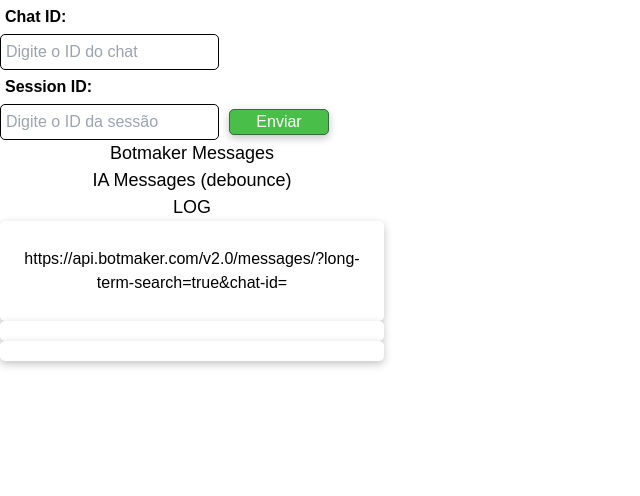
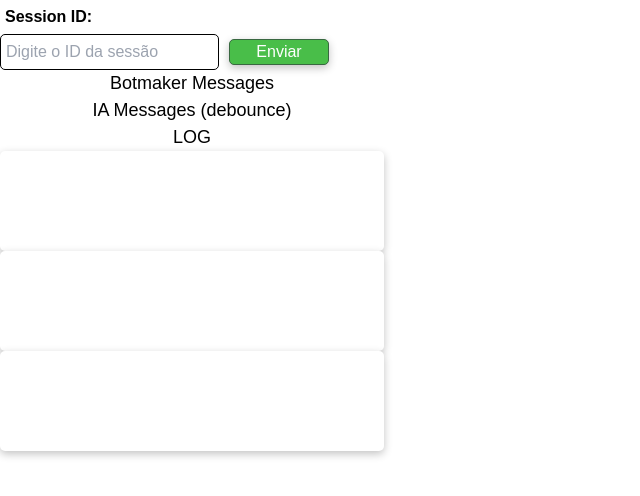
Before and after one commit to PauloRotundaro/ia-links, a Next.js app: page / in a window 1280 px wide. Shown: the top 496 px of the page, without its empty margins (0-640 px from the left). Built offline with nearby package versions, Linux system fonts and the light colour scheme.

Commit message:
fix: column content

```diff
--- a/src/app/globals.css
+++ b/src/app/globals.css
@@ -50,6 +50,9 @@ body {
   display: flex;
   padding: 10px;
   overflow-wrap: anywhere;
+  max-height: 500px;
+  min-height: 100px;
+  flex-direction: column;
 }
 
 .scrollbar{
--- a/src/app/page.tsx
+++ b/src/app/page.tsx
@@ -3,11 +3,16 @@
 import { useState } from "react";
 
 export default function Home() {
-  const [inputChatId, setInputChatId] = useState("");
+  type Message = {
+    from: string;
+    text: string;
+  };
+
   const [inputSessionId, setInputSessionId] = useState("");
-  const [sessionId, setSessionId] = useState("");
+  const [chatId, setChatId] = useState("");
   const [debounceContent, setDebounceContent] = useState("");
   const [logContent, setLogContent] = useState("");
+  const [botmakerContent, setBotmakerContent] = useState<Message[]>([]);
   const [copied, setCopied] = useState(false);
 
   const handleCopy = async (text: string) => {
@@ -20,55 +25,33 @@ export default function Home() {
     }
   };
 
-  const fetchSessionId = async (chatId: string) => {
-    if (!inputChatId) throw new Error("ID do chat não informado.");
+  const fetchSessionId = async (sessionId: string) => {
+    if (!inputSessionId) throw new Error("ID da sessão não informado.");
 
-    try {
-      const response = await fetch(`https://api.botmaker.com/v2.0/chats/${chatId}`, {
-        method: "GET",
-        headers: {
-          "Content-Type": "application/json",
-          "access-token": "eyJhbGciOiJIUzUxMiJ9.eyJidXNpbmVzc0lkIjoiem9zc21vdmlkYSIsIm5hbWUiOiJBZG1pbiBBUElzIiwiYXBpIjp0cnVlLCJpZCI6ImRZbExYZkx2YjloeHF5WmpaaXZRSkJUMXNONTIiLCJleHAiOjE4NTcwNzE4NzcsImp0aSI6ImRZbExYZkx2YjloeHF5WmpaaXZRSkJUMXNONTIifQ.ee_L_HlLYdYpyg6y2-AyZ6_bRzSCYMOxJZAH4NbQTRNCsYZKSA96tTSFRcZiOGlaiLIWI1-ZYjxhOPGUPlf5iA", // 🔹 Adicionando o cabeçalho de autenticação
-        },
-      });
-      if (!response.ok) throw new Error("Erro ao buscar dados da API");
-
-      const data = await response.json();
-      const sessionIdFromApi = data?.variables?.ia_session_id;
-
-      if (sessionIdFromApi) {
-        setSessionId(sessionIdFromApi);
-
-        const contentResponse = await fetch(`https://api-ia.zoss.com.br/getContent?iaSessionId=${sessionIdFromApi}`, {
+    const contentResponse = await fetch(`https://api-ia.zoss.com.br/getContent?iaSessionId=${sessionId}`, {
       method: "GET",
       headers: {
         "Content-Type": "application/json"
       }
     });
+    if (!contentResponse.ok) {
+      console.log(`Erro: ${contentResponse.status}`);
+    }
 
-        console.log(`Erro: ${contentResponse.status}`);
+    setChatId(sessionId.split('_')[0]);
 
     const content = await contentResponse.json();
     setDebounceContent(content?.debounceContent);
     setLogContent(content?.logContent);
-
-      } else {
-        throw new Error("ia_session_id não encontrado");
-      }
-    } catch (err) {
-      console.error(err);
-      setSessionId("");
-    }
+    setBotmakerContent(content?.botmakerContent?.messages);
   };
 
   return (
     <div className="grid grid-rows-[20px_1fr_20px] items-center justify-items-center min-h-screen p-8 pb-20 gap-16 sm:p-20 font-[family-name:var(--font-geist-sans)]">
       <div className="flex">
-        <div className="mr-3 input-title">Chat ID:</div>
-        <input className="pl-1 pr-1 " placeholder="Digite o ID do chat" value={inputChatId} onChange={(e) => setInputChatId(e.target.value)} />
         <div className="mr-3 input-title">Session ID:</div>
         <input className="pl-1 pr-1 " placeholder="Digite o ID da sessão" value={inputSessionId} onChange={(e) => setInputSessionId(e.target.value)} />
-        <button className="btn" onClick={() => fetchSessionId(inputChatId)}>Enviar</button>
+        <button className="btn" onClick={() => fetchSessionId(inputSessionId)}>Enviar</button>
       </div>
       <main className="wdt-100 flex flex-col gap-8">
         <div className="column-titles flex">
@@ -77,9 +60,13 @@ export default function Home() {
           <p className="column-title">LOG</p>
         </div>
         <div className="columns flex gap-4 space-around">
-          <div className="column-30" onClick={() => handleCopy(`https://api.botmaker.com/v2.0/messages/?long-term-search=true&chat-id=${inputChatId}`)}><p>https://api.botmaker.com/v2.0/messages/?long-term-search=true&chat-id={inputChatId}</p></div>
-          <div className="column-30 scrollbar" onClick={() => handleCopy(`https://debounce.ia.zoss.com.br/getObjects?id=${sessionId}`)}>{debounceContent}</div>
-          <div className="column-30 scrollbar" onClick={() => handleCopy(`https://ia-api-log.zoss.com.br/logs?projectId=movida-rac&identifier=${sessionId}`)}>{logContent}</div>
+          <div className="column-30 scrollbar" onClick={() => handleCopy(`https://api.botmaker.com/v2.0/messages/?long-term-search=true&chat-id=${chatId}`)}>{botmakerContent.map(message => (
+            <div className="wdt-100" key={message.from + "_" + message.text}>
+              <p className="wdt-100 mb-5">{message.from}: {message.text}</p>
+            </div>
+          ))}</div>
+          <div className="column-30 scrollbar" onClick={() => handleCopy(`https://debounce.ia.zoss.com.br/getObjects?id=${inputSessionId}`)}>{debounceContent}</div>
+          <div className="column-30 scrollbar" onClick={() => handleCopy(`https://ia-api-log.zoss.com.br/logs?projectId=movida-rac&identifier=${inputSessionId}`)}>{logContent}</div>
         </div>
       </main>
       {copied && <p className="mt-2 copied">Url copiada!</p>}
```
Lines whose indentation alone changed are shown as unchanged.
